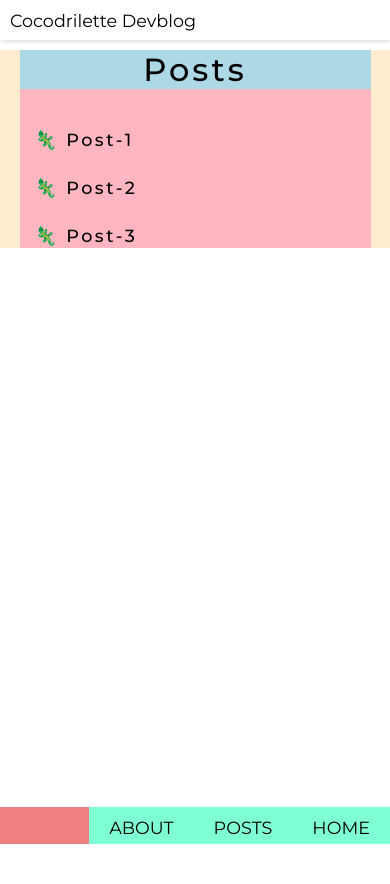
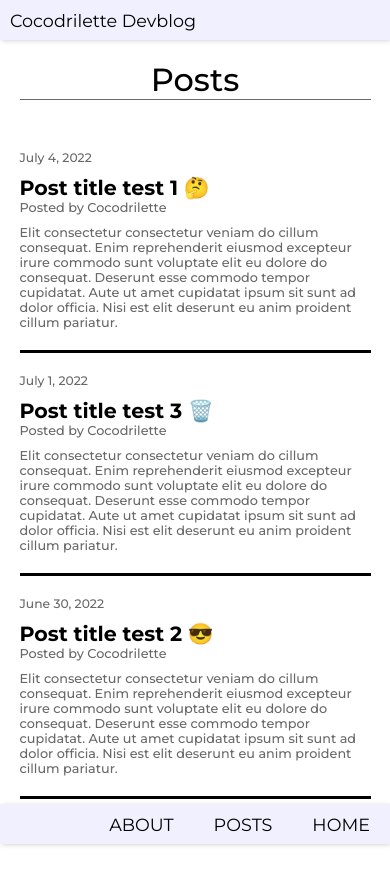
Before and after one commit to Cocodrilette/coco-devblog, a Gatsby site: page /posts in a window 390 px wide. Before the commit the page ends 844 px from the top, so only its background shows below. Built offline with nearby package versions, Linux system fonts and the light colour scheme; Gatsby itself is replaced by a stand-in of ours; some packages are replaced by stand-ins of ours.

Commit message:
config the mdx rendered in the post page and update the style to the final one (maybe)

````diff
--- /dev/null
+++ b/gatsby-browser.js
@@ -0,0 +1,2 @@
+require("prismjs/themes/prism-tomorrow.css")
+require("prismjs/plugins/line-numbers/prism-line-numbers.css")
--- a/package.json
+++ b/package.json
@@ -17,17 +17,11 @@
   "dependencies": {
     "@mdx-js/mdx": "^1.6.22",
     "@mdx-js/react": "^1.6.22",
-    "@parcel/namer-default": "^2.6.2",
     "gatsby": "^4.17.2",
     "gatsby-plugin-image": "^2.17.0",
     "gatsby-plugin-mdx": "^3.17.0",
     "gatsby-plugin-sharp": "^4.17.0",
-    "gatsby-remark-autolink-headers": "^5.17.0",
-    "gatsby-remark-images": "^6.17.0",
-    "gatsby-remark-prismjs": "^6.17.0",
     "gatsby-source-filesystem": "^4.17.0",
-    "gatsby-transformer-remark": "^5.17.0",
-    "prismjs": "^1.28.0",
     "react": "^18.1.0",
     "react-dom": "^18.1.0"
   }
--- a/posts/post-1.mdx
+++ b/posts/post-1.mdx
@@ -0,0 +1,15 @@
+---
+name: "Post title test 1 🤔"
+datePublished: "2022-07-04"
+author: "Cocodrilette"
+description: "Elit consectetur consectetur veniam do cillum consequat. Enim reprehenderit eiusmod excepteur irure commodo sunt voluptate elit eu dolore do consequat. Deserunt esse commodo tempor cupidatat. Aute ut amet cupidatat ipsum sit sunt ad dolor officia. Nisi est elit deserunt eu anim proident cillum pariatur."
+---
+Aliquip et laborum ad aute aliqua ullamco. Sint sunt aute adipisicing consequat non amet Lorem voluptate exercitation aliquip pariatur Lorem consectetur ex. Labore minim velit veniam id proident excepteur esse esse nostrud enim mollit magna Lorem veniam. Est adipisicing aliqua occaecat commodo nulla voluptate cupidatat aute commodo laboris labore dolor commodo.
+
+Reprehenderit exercitation fugiat occaecat culpa mollit. Voluptate amet cupidatat aliquip eiusmod. Non adipisicing dolore amet magna laborum amet. Nisi minim magna ullamco in nulla do eiusmod. Anim consectetur et ullamco deserunt aliqua enim ut esse ipsum officia incididunt. Eiusmod cupidatat est exercitation excepteur consectetur ad. Officia deserunt officia aliquip velit cupidatat.
+
+1. list element 1
+2. list element 2
+3. list element 3
+
+Ea sit voluptate ut pariatur id dolor in anim. Sit in qui elit laboris. Qui ad velit in ipsum dolor cupidatat tempor do ut.
--- a/posts/post-2.mdx
+++ b/posts/post-2.mdx
@@ -0,0 +1,24 @@
+---
+name: "Post title test 2 😎"
+datePublished: "2022-06-30"
+author: "Cocodrilette"
+description: "Elit consectetur consectetur veniam do cillum consequat. Enim reprehenderit eiusmod excepteur irure commodo sunt voluptate elit eu dolore do consequat. Deserunt esse commodo tempor cupidatat. Aute ut amet cupidatat ipsum sit sunt ad dolor officia. Nisi est elit deserunt eu anim proident cillum pariatur."
+---
+Aliquip et laborum ad aute aliqua ullamco. Sint sunt aute adipisicing consequat non amet Lorem voluptate exercitation aliquip pariatur Lorem consectetur ex. Labore minim velit veniam id proident excepteur esse esse nostrud enim mollit magna Lorem veniam. Est adipisicing aliqua occaecat commodo nulla voluptate cupidatat aute commodo laboris labore dolor commodo.
+
+Reprehenderit exercitation fugiat occaecat culpa mollit. Voluptate amet cupidatat aliquip eiusmod. Non adipisicing dolore amet magna laborum amet. Nisi minim magna ullamco in nulla do eiusmod. Anim consectetur et ullamco deserunt aliqua enim ut esse ipsum officia incididunt. Eiusmod cupidatat est exercitation excepteur consectetur ad. Officia deserunt officia aliquip velit cupidatat.
+
+```mdx
+---
+title: "My First Post"
+date: "2021-07-23"
+---
+
+This is my first blog post! Isn't it *great*?
+
+Some of my **favorite** things are:
+
+* Petting dogs
+* Singing
+* Eating potato-based foods
+```
--- a/posts/post-3.mdx
+++ b/posts/post-3.mdx
@@ -0,0 +1,13 @@
+---
+name: "Post title test 3 🗑️"
+datePublished: "2022-07-01"
+author: "Cocodrilette"
+description: "Elit consectetur consectetur veniam do cillum consequat. Enim reprehenderit eiusmod excepteur irure commodo sunt voluptate elit eu dolore do consequat. Deserunt esse commodo tempor cupidatat. Aute ut amet cupidatat ipsum sit sunt ad dolor officia. Nisi est elit deserunt eu anim proident cillum pariatur."
+---
+**Aliquip et laborum ad aute aliqua ullamco**. Sint sunt aute adipisicing consequat non amet Lorem voluptate exercitation aliquip pariatur Lorem consectetur ex. Labore minim velit veniam id proident excepteur esse esse nostrud enim mollit magna Lorem veniam. Est adipisicing aliqua occaecat commodo nulla voluptate cupidatat aute commodo laboris labore dolor commodo.
+
+Reprehenderit exercitation fugiat occaecat *culpa mollit.* Voluptate amet cupidatat aliquip eiusmod. Non adipisicing dolore amet magna laborum amet. Nisi minim magna ullamco in nulla do eiusmod. Anim consectetur et ullamco deserunt aliqua enim ut esse ipsum officia incididunt. Eiusmod cupidatat est exercitation excepteur consectetur ad. Officia deserunt officia aliquip velit cupidatat.
+
+Sunt consectetur amet sunt in. Officia ipsum duis sint nulla. Culpa aliquip magna sunt veniam ullamco nisi aliqua mollit qui labore nostrud. Quis officia occaecat sit cupidatat anim non sint excepteur ullamco commodo proident minim. Do magna et eiusmod dolore. Sint excepteur laboris excepteur voluptate ea. Sint et et velit id nostrud adipisicing ea non consectetur.
+
+Ea sit voluptate ut pariatur id dolor in anim. Sit in qui elit laboris. Qui ad velit in ipsum dolor cupidatat tempor do ut.
--- a/src/comp-styles/main-style.module.css
+++ b/src/comp-styles/main-style.module.css
@@ -38,6 +38,8 @@
 body {
     height: 100%;
     margin-bottom: 45px;
+    background-color: #fff;
+
 }
 
 .siteHeader {
@@ -50,29 +52,27 @@ body {
     width: 100%;
     height: 30px;
     padding: 20px 10px;
-    background-color: #fff;
+    background-color: #f0f0ff;
     box-shadow: 0.5px 0.5px 5px rgba(0, 0, 0, 0.2);
     font-size: 1.5em;
 
-    animation: appear-from-top 300ms ease-in-out;
+    /* animation: appear-from-top 300ms ease-in-out; */
 }
 
 .mainContainer {
-    margin-bottom: 200px;
+    margin-bottom: 100px;
     height: auto;
-    background-color: blanchedalmond;
     font-family: 'Montserrat' ,sans-serif;
 }
 
 .mainTitle {
-    background-color: lightblue;
-    margin: 50px auto 20px auto;
+    margin: 60px auto 50px auto;
     max-width: 500px;
     text-align: center;
     font-size: 3em;
     font-weight: 500;
     text-transform: capitalize;
-    letter-spacing: 3px;
+    border-bottom: 1px solid #686868;
 
     animation: appear-from-left 250ms ease-in-out;
 }
@@ -80,7 +80,6 @@ body {
 .mainContent {
     margin: 0 10%;
     height: auto;
-    background-color: lightpink;
 }
 
 .contentImage {
@@ -97,20 +96,49 @@ body {
     animation: appear-from-bottom 250ms ease-in-out;
 }
 
-.pageList {
-    list-style: none;
-    margin: 40px 0 0 15px;
+.postArticle {
+    height: auto;
+    margin-bottom: 20px;
+    border-bottom: 3px solid black;
+    animation: appear-from-left 350ms ease-in-out;
 
-    animation: appear-from-left 350ms ease-in-out;
 }
 
 .listItem {
-    margin-bottom: -15px;
-    font-size: 1.5em;
-    line-height: 1.3em;
-    text-transform: capitalize;
-    letter-spacing: 2.5px;
+    display: flex;
+    flex-direction: column;
+    gap: 10px;
+    font-size: 1.4em;
+}
+
+.postDate {
+    display: flex;
+    align-items: right;
+    font-size: 0.65em;
     font-weight: 500;
+    margin-right: 10px;
+    color: #686868;
+}
+
+.postInfo {
+    display: flex;
+    flex-direction: column;
+    justify-content: space-between;
+    margin-bottom: 10px;
+}
+
+.listAuthor {
+    font-size: 0.8em;
+    font-weight: 500;
+    margin-bottom: 10px;
+    color: #686868;
+}
+
+.listPostDescription {
+    font-size: 0.8em;
+    font-weight: 500;
+    margin-bottom: 10px;
+    color: #686868;
 }
 
 .navbar {
@@ -123,9 +151,11 @@ body {
     left: 0;
     width: 100%;
     height: 45px;
-    background-color: lightcoral;
 
-    animation: appear-from-bottom 300ms ease-in-out;
+    background-color: #f0f0ff;
+    box-shadow: 0.5px 0.5px 5px rgba(0, 0, 0, 0.2);
+
+    /* animation: appear-from-bottom 300ms ease-in-out; */
 }
 
 .navbarItem {
@@ -134,7 +164,6 @@ body {
     height: 100%;
     padding: 10px 20px;
     font-size: 1.5em;
-    background-color: aquamarine;
 }
 
 .navbarItem .navbarLinkText {
@@ -168,10 +197,13 @@ body {
     .listItem {
         font-size: 1.1em;
     }
+    .postDate {
+        font-size: 0.7em;
+    }
     .navbar {
         justify-content: end;
         flex-direction: row-reverse;
-        height: 37px;
+        height: 40px;
     }
     .navbarItem {
         font-size: 1.1em;
--- a/src/components/layout.js
+++ b/src/components/layout.js
@@ -11,6 +11,7 @@ const Layout = ({ pageTitle, children }) => {
     // function, and unpack its pageTitle and pageContent properties into
     // their own variables.”
 
+    // Here we are using useStaticQuery because we are inside of a component
     const titleData = useStaticQuery(graphql`
     query {
         site {
--- a/src/components/navbar.js
+++ b/src/components/navbar.js
@@ -10,19 +10,23 @@ class Navbar extends React.Component {
                 { name: "Home", path: "/" },
                 { name: "Posts", path: "/posts" },
                 { name: "About", path: "/about" }
-            ]
+            ],
         };
+        this.navItem = this.state.navbarRoutes.map(function (route, index) {
+            return (
+                <li className={navbarItem}>
+                    <Link key={index} to={route.path} className={navbarLinkText}>
+                        {route.name}
+                    </Link>
+                </li>
+            )
+        });
     }
+
     render() {
         return (
             <nav className={navbar}>
-                {this.state.navbarRoutes.map((route, index) => (
-                    <li className={navbarItem}>
-                        <Link key={index} to={route.path} className={navbarLinkText}>
-                            {route.name}
-                        </Link>
-                    </li>
-                ))}
+                {this.navItem}
             </nav>
         )
     }
--- a/src/pages/posts.js
+++ b/src/pages/posts.js
@@ -1,19 +1,41 @@
 import * as React from 'react'
 import Layout from '../components/layout'
-import { pageList, listItem } from '../comp-styles/main-style.module.css'
+import {
+    postArticle,
+    listItem,
+    postListName,
+    postDate,
+    listAuthor,
+    listPostDescription,
+    postInfo
+} from '../comp-styles/main-style.module.css'
 import { graphql } from 'gatsby'
+import { MDXRenderer } from 'gatsby-plugin-mdx'
 
 const PostsPage = ({ data }) => {
     // I think prop only called data, I tried others variables names
     // and throw me and error
     // CHECK IT OUT
-    const postsList = data.allFile.nodes.map(post => {
+    const postsList = data.allMdx.nodes.map(post => {
         return (
-            <ul className={pageList}>
-                <li className={listItem} key={post.name}>
-                    🦎 {post.name}
-                </li>
-            </ul>
+            <article className={postArticle} key={post.id}>
+                <div className={listItem}>
+                    <span className={postDate}>
+                        {post.frontmatter.datePublished}
+                    </span>
+                    <h3 className={postListName}>
+                        {post.frontmatter.name}
+                    </h3>
+                </div>
+                <div className={postInfo}>
+                    <p className={listAuthor}>
+                        Posted by {post.frontmatter.author}
+                    </p>
+                    <p className={listPostDescription}>
+                        {post.frontmatter.description}
+                    </p>
+                </div>
+            </article>
         )
     });
 
@@ -27,11 +49,29 @@ const PostsPage = ({ data }) => {
     )
 }
 
-export const postData = graphql`
+// Here we are not using useStaticQuery, becasuse this method is used to
+// make  queries insede of a component
+// here we are making a (Gatsby) page component query, so, we need to doing this
+// in this way, and pass the data as a prop
+export const query = graphql`
     query {
-        allFile(filter: {sourceInstanceName: {eq: "posts"}}) {
+        allMdx(sort: {fields: frontmatter___datePublished, order: DESC}) {
             nodes {
+              frontmatter {
+                author
+                datePublished(formatString: "MMMM D, YYYY")
+                description
                 name
+              }
+              id
+              body
+              parent {
+                ... on File {
+                  id
+                  name
+                  modifiedTime(formatString: "MMMM D, YYYY")
+                }
+              }
             }
         }
     }
````
Also changed, not shown: components-class-names.txt (+16 -1 lines), gatsby-config.js (+102 -2 lines), 1 other file.
